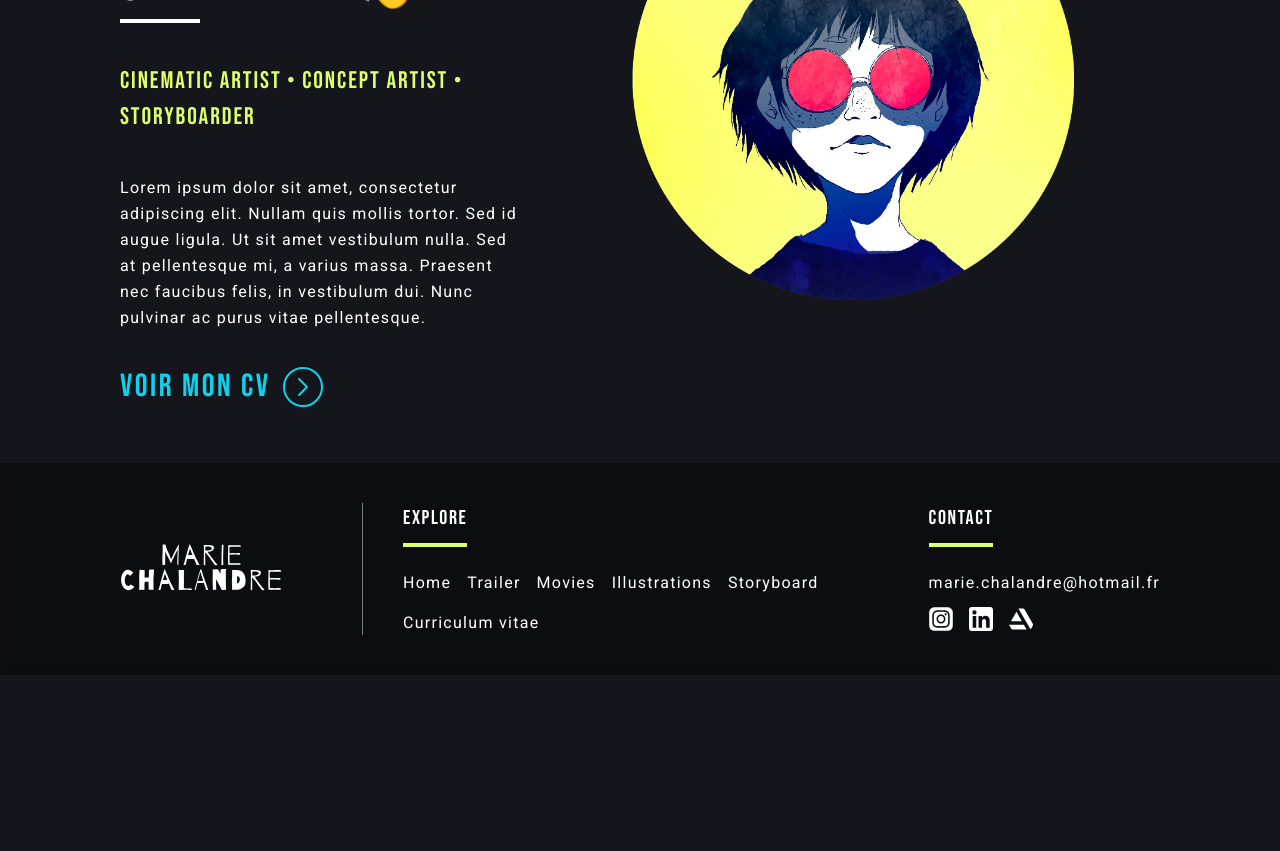
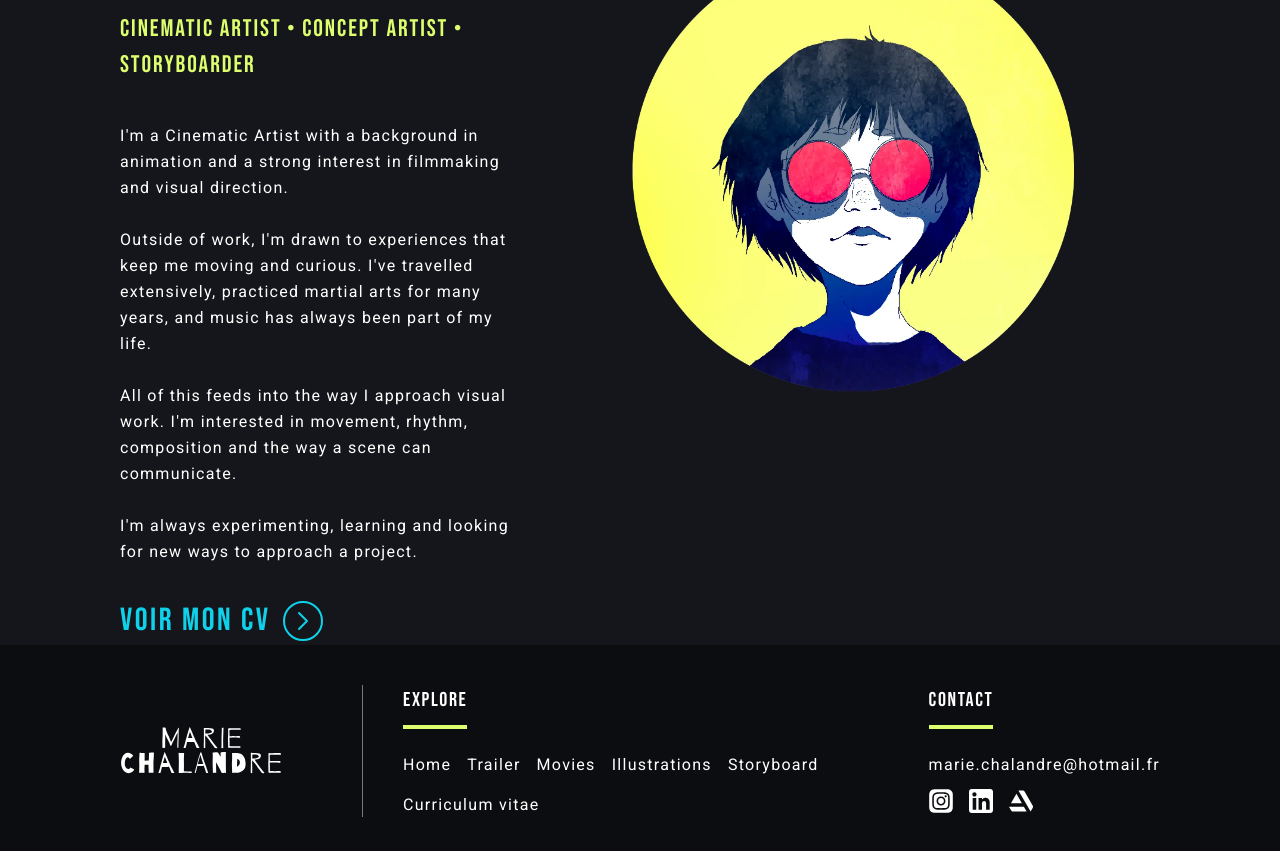
Before and after one commit to Lolauzlr/Portefolio, a Next.js app: page / in a window 1280 px wide. Shown: the part 5280-6131 px from the top of the page. Before the commit the page ends 5955 px from the top, so only its background shows below. Built offline with nearby package versions, Linux system fonts and the light colour scheme.

Commit message:
Home: update "About Me" section description (#72)
Replaced the placeholder lorem ipsum in the "HELLO, I'M MARIE
CHALANDRE" section with the real bio text.


Claude-Session: https://claude.ai/code/session_012eKbJXJK2npz1n6eetgnU8

Co-authored-by: Claude <noreply@anthropic.com>

```diff
--- a/src/app/page.tsx
+++ b/src/app/page.tsx
@@ -138,7 +138,13 @@ export default function Home() {
                 CINEMATIC ARTIST &bull; CONCEPT ARTIST &bull; STORYBOARDER
               </p>
               <p className="font-[family-name:var(--font-body)] text-[16px] tracking-[1.28px] text-white leading-relaxed">
-                Lorem ipsum dolor sit amet, consectetur adipiscing elit. Nullam quis mollis tortor. Sed id augue ligula. Ut sit amet vestibulum nulla. Sed at pellentesque mi, a varius massa. Praesent nec faucibus felis, in vestibulum dui. Nunc pulvinar ac purus vitae pellentesque.
+                I&apos;m a Cinematic Artist with a background in animation and a strong interest in filmmaking and visual direction.
+                <br /><br />
+                Outside of work, I&apos;m drawn to experiences that keep me moving and curious. I&apos;ve travelled extensively, practiced martial arts for many years, and music has always been part of my life.
+                <br /><br />
+                All of this feeds into the way I approach visual work. I&apos;m interested in movement, rhythm, composition and the way a scene can communicate.
+                <br /><br />
+                I&apos;m always experimenting, learning and looking for new ways to approach a project.
               </p>
             </div>
             <Link href="/cv" className="flex items-center gap-3 mt-8 text-[#0FD1EA] hover:text-[#7FECFB] focus:text-[#7FECFB] active:text-[#0897A9] transition-colors">
```
